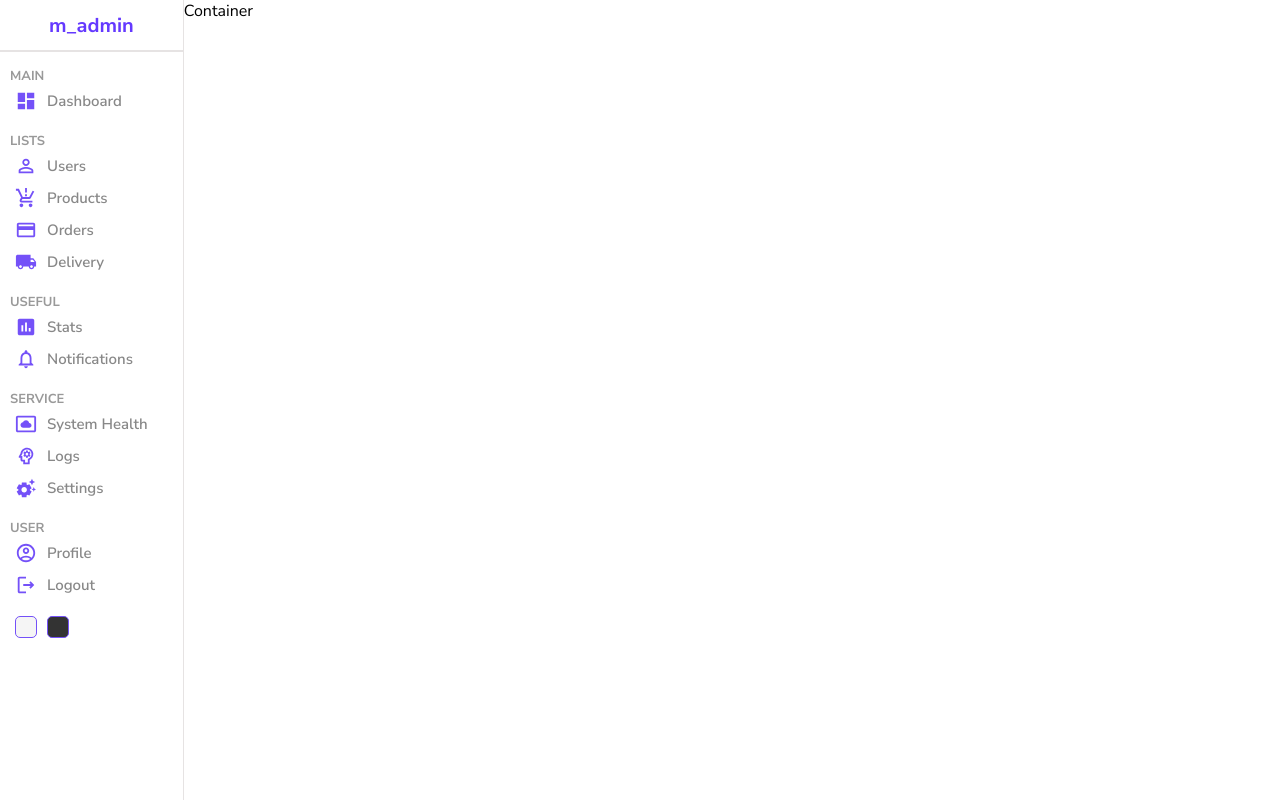
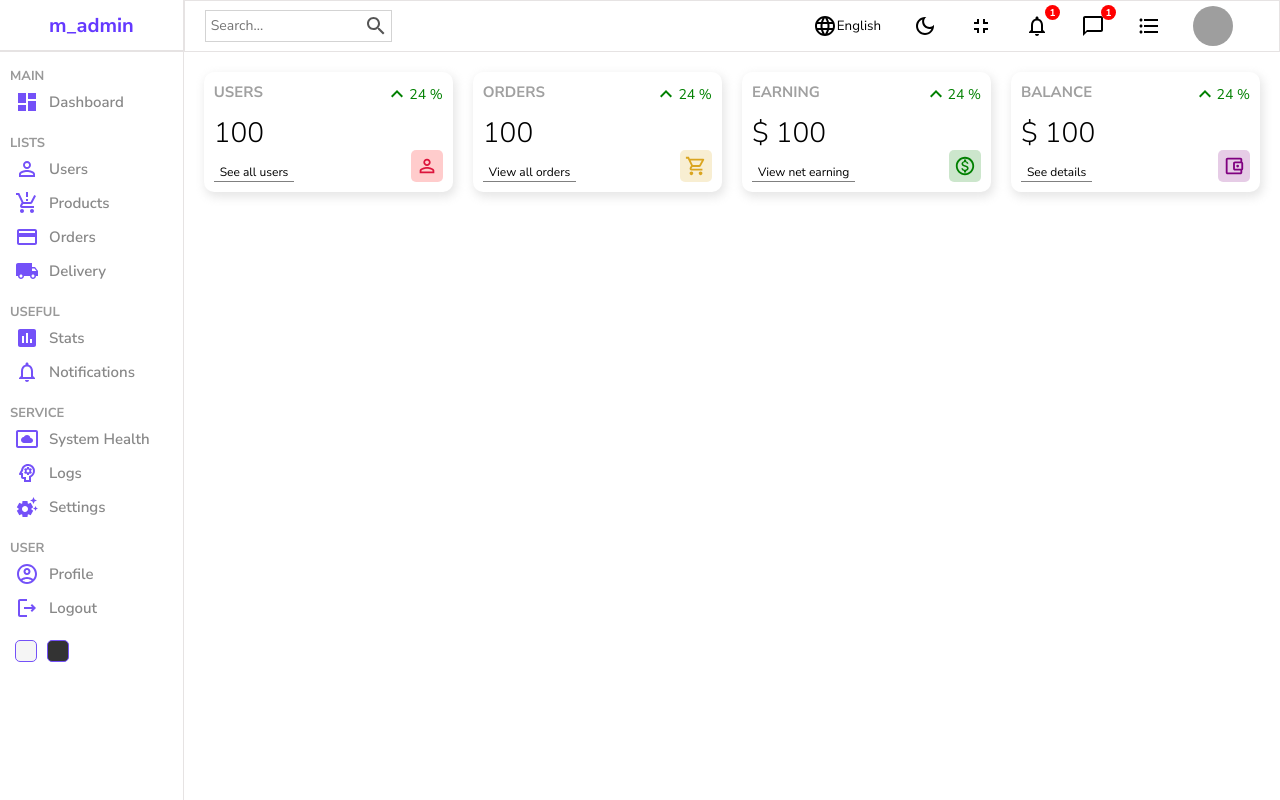
Before and after one commit to kholturaev2001/admin-dashboard, a React (Create React App) app: page / in a window 1280 px wide. Built offline with nearby package versions, Linux system fonts and the light colour scheme; grey boxes are pictures that could not be loaded.

Commit message:
finish header

```diff
--- a/src/components/navbar/Navbar.jsx
+++ b/src/components/navbar/Navbar.jsx
@@ -1,9 +1,50 @@
-import React from 'react'
+import SearchOutlinedIcon from '@mui/icons-material/SearchOutlined';
+import LanguageOutlinedIcon from '@mui/icons-material/LanguageOutlined';
+import DarkModeOutlinedIcon from '@mui/icons-material/DarkModeOutlined';
+import NotificationsNoneOutlinedIcon from '@mui/icons-material/NotificationsNoneOutlined';
+import ChatBubbleOutlineOutlinedIcon from '@mui/icons-material/ChatBubbleOutlineOutlined';
+import FormatListBulletedOutlinedIcon from '@mui/icons-material/FormatListBulletedOutlined';
+import FullscreenExitOutlinedIcon from '@mui/icons-material/FullscreenExitOutlined';
+
 import './navbar.scss'
+
 
 const Navbar = () => {
   return (
-    <div>Navbar</div>
+    <div className='navbar'>
+      <div className="wrapper">
+        <div className="search">
+          <input type='text' placeholder='Search...' />
+          <SearchOutlinedIcon />
+        </div>
+        <div className="items">
+          <button className="item">
+            <LanguageOutlinedIcon className='icon' />
+            English
+          </button>
+          <button className="item">
+            <DarkModeOutlinedIcon className='icon' />
+          </button>
+          <button className="item">
+            <FullscreenExitOutlinedIcon className='icon' />
+          </button>
+          <button className="item">
+            <NotificationsNoneOutlinedIcon className='icon' />
+            <div className="counter">1</div>
+          </button>
+          <button className="item">
+            <ChatBubbleOutlineOutlinedIcon className='icon' />
+            <div className="counter">1</div>
+          </button>
+          <button className="item">
+            <FormatListBulletedOutlinedIcon className='icon' />
+          </button>
+          <button className="item">
+            <img className='avatar' src="https://images.pexels.com/photos/220453/pexels-photo-220453.jpeg?cs=srgb&dl=pexels-pixabay-220453.jpg&fm=jpg" alt="" />
+          </button>
+        </div>
+      </div>
+    </div>
   )
 }
 
--- a/src/components/navbar/navbar.scss
+++ b/src/components/navbar/navbar.scss
@@ -0,0 +1,74 @@
+.navbar {
+  height: 50px;
+  border: 0.5px solid rgb(230, 227, 227);
+  display: flex;
+  align-items: center;
+  font-size: 15px;
+  color: #555;
+
+  .wrapper {
+    display: flex;
+    align-items: center;
+    padding: 20px;
+    justify-content: space-between;
+    width: 100%;
+
+    .search {
+      display: flex;
+      align-items: center;
+      border: 1px solid lightgray;
+      padding: 3px;
+
+      input {
+        border: none;
+        outline: none;
+        background: transparent;
+
+        &::placeholder {
+          font-size: 14px;
+        }
+      }
+    }
+
+    .items {
+      display: flex;
+
+      .item {
+        position: relative;
+        display: flex;
+        align-items: center;
+        margin-right: 20px;
+        border: none;
+        background: transparent;
+        cursor: pointer;
+
+        .icon {
+          font-size: 24px;
+        }
+      }
+
+      .avatar {
+        width: 40px;
+        height: 40px;
+        border-radius: 50px;
+        object-fit: cover;
+      }
+
+      .counter {
+        width: 15px;
+        height: 15px;
+        background: red;
+        border-radius: 50%;
+        color: white;
+        display: flex;
+        align-items: center;
+        justify-content: center;
+        font-size: 10px;
+        font-weight: bold;
+        position: absolute;
+        top: 0;
+        right: -5px;
+      }
+    }
+  }
+}
--- a/src/components/sidebar/Sidebar.jsx
+++ b/src/components/sidebar/Sidebar.jsx
@@ -27,58 +27,81 @@ const Sidebar = () => {
                 <ul>
                     <p className="title">MAIN</p>
                     <li>
+                        <button>
                             <DashboardIcon className='icon' />
                             <span>Dashboard</span>
+                        </button>
                     </li>
                     <p className="title">LISTS</p>
                     <li>
-
+                        <button>
                             <PersonOutlineOutlinedIcon className='icon' />
                             <span>Users</span>
+                        </button>
                     </li>
                     <li>
+                        <button>
                             <ProductionQuantityLimitsIcon className='icon' />
                             <span>Products</span>
+                        </button>
                     </li>
                     <li>
+                        <button>
                             <CreditCardOutlinedIcon className='icon' />
                             <span>Orders</span>
+                        </button>
                     </li>
                     <li>
+                        <button>
                             <LocalShippingIcon className='icon' />
                             <span>Delivery</span>
+                        </button>
                     </li>
                     <p className="title">USEFUL</p>
 
                     <li>
+                        <button>
                             <AssessmentIcon className='icon' />
                             <span>Stats</span>
+                        </button>
                     </li>
                     <li>
+                        <button>
                             <NotificationsNoneIcon className='icon' />
                             <span>Notifications</span>
+                        </button>
                     </li>
                     <p className="title">SERVICE</p>
                     <li>
+                        <button>
                             <SettingsSystemDaydreamIcon className='icon' />
                             <span>System Health</span>
+                        </button>
                     </li>
                     <li>
+                        <button>
                             <PsychologyOutlinedIcon className='icon' />
                             <span>Logs</span>
+                        </button>
                     </li>
                     <li>
+                        <button>
                             <SettingsSuggestIcon className='icon' />
                             <span>Settings</span>
+                        </button>
                     </li>
                     <p className="title">USER</p>
                     <li>
+                        <button>
                             <AccountCircleOutlinedIcon className='icon' />
                             <span>Profile</span>
+                        </button>
                     </li>
                     <li>
+                        <button>
                             <LogoutOutlinedIcon className='icon' />
                             <span>Logout</span>
+                        </button>
                     </li>
                 </ul>
             </div>
--- a/src/components/sidebar/sidebar.scss
+++ b/src/components/sidebar/sidebar.scss
@@ -13,7 +13,7 @@
     .logo {
       font-size: 20px;
       font-weight: bold;
-            color: #6439ff
+      color: #6439ff;
     }
   }
 
@@ -40,16 +40,26 @@
       li {
         display: flex;
         align-items: center;
-                padding: 5px;
         font-size: 18px;
         cursor: pointer;
 
+        button {
+          padding: 5px;
+          border: none;
+          background: transparent;
+          cursor: pointer;
+          width: 100%;
+          display: flex;
+          align-items: center;
+          height: 100%;
+        }
+
         &:hover {
-                    background: #ece8ff
+          background: #ece8ff;
         }
 
         .icon {
-                    font-size: 22px;
+          font-size: 24px;
           color: #7451f8;
         }
 
--- /dev/null
+++ b/src/components/windget/Widget.jsx
@@ -0,0 +1,101 @@
+import KeyboardArrowUpOutlinedIcon from '@mui/icons-material/KeyboardArrowUpOutlined';
+import PersonOutlineOutlinedIcon from '@mui/icons-material/PersonOutlineOutlined';
+import AccountBalanceWalletOutlinedIcon from '@mui/icons-material/AccountBalanceWalletOutlined';
+import ShoppingCartOutlinedIcon from '@mui/icons-material/ShoppingCartOutlined';
+import MonetizationOnOutlinedIcon from '@mui/icons-material/MonetizationOnOutlined';
+
+import './widget.scss'
+
+const Widget = ({ type }) => {
+
+    //temporary
+    const amount = 100;
+    const diff = 24;
+
+    let data;
+
+    switch (type) {
+        case 'user':
+            data = {
+                title: "USERS",
+                isMoney: false,
+                link: 'See all users',
+                icon: (
+                    <PersonOutlineOutlinedIcon
+                        className='icon'
+                        style={{
+                            backgroundColor: 'rgba(255, 0, 0, 0.2)',
+                            color: 'crimson'
+                        }}
+                    />),
+            };
+            break;
+        case 'order':
+            data = {
+                title: "ORDERS",
+                isMoney: false,
+                link: 'View all orders',
+                icon: (
+                    <ShoppingCartOutlinedIcon
+                        className='icon'
+                        style={{
+                            backgroundColor: 'rgba(218, 168, 32, 0.2)',
+                            color: 'goldenrod'
+                        }}
+                    />),
+            };
+            break;
+        case 'earning':
+            data = {
+                title: "EARNING",
+                isMoney: true,
+                link: 'View net earning',
+                icon: (
+                    <MonetizationOnOutlinedIcon
+                        className='icon'
+                        style={{
+                            backgroundColor: 'rgba(0, 128, 0, 0.2)',
+                            color: 'green'
+                        }}
+                    />),
+            };
+            break;
+        case 'balance':
+            data = {
+                title: "BALANCE",
+                isMoney: true,
+                link: 'See details',
+                icon: (
+                    <AccountBalanceWalletOutlinedIcon
+                        className='icon'
+                        style={{
+                            backgroundColor: 'rgba(128, 0, 128, 0.2)',
+                            color: 'purple'
+                        }}
+                    />),
+            };
+            break;
+        default:
+            break;
+    }
+
+    return (
+        <div className='widget'>
+            <div className="left">
+                <span className="title">{data.title}</span>
+                <span className="counter">{data.isMoney && "$"} {amount}</span>
+                <button className="link button">{data.link}</button>
+            </div>
+            <div className="right">
+                <div className="percentage positive">
+                    <KeyboardArrowUpOutlinedIcon />
+                    {diff} %
+                </div>
+                {data.icon}
+
+            </div>
+        </div>
+    )
+}
+
+export default Widget
--- /dev/null
+++ b/src/components/windget/widget.scss
@@ -0,0 +1,54 @@
+.widget {
+  display: flex;
+  flex: 1;
+  justify-content: space-between;
+  padding: 10px;
+  -webkit-box-shadow: 2px 4px 10px 1px rgbg(0, 0, 0, 0.47);
+  box-shadow: 2px 4px 10px 1px rgba(201, 201, 201, 0.47);
+  border-radius: 10px;
+  height: 100px;
+
+  .left,
+  .right {
+    display: flex;
+    flex-direction: column;
+    justify-content: space-between;
+
+    .title {
+      font-weight: bold;
+      font-size: 15px;
+      color: rgb(160, 160, 160);
+    }
+
+    .counter {
+      font-size: 28px;
+      font-weight: 300;
+    }
+  }
+
+  .link {
+    font-size: 12px;
+    border-bottom: 1px solid gray;
+    width: max-content;
+  }
+
+  .percentage {
+    display: flex;
+    align-items: center;
+    font-size: 14px;
+
+    &.positive {
+      color: green;
+    }
+    &.negative {
+      color: red;
+    }
+  }
+
+  .icon {
+    font-size: 22px;
+    padding: 5px;
+    border-radius: 5px;
+    align-self: flex-end;
+  }
+}
--- a/src/index.js
+++ b/src/index.js
@@ -1,6 +1,7 @@
 import React from 'react';
 import ReactDOM from 'react-dom/client';
 import App from './App';
+import './index.scss'
 
 const root = ReactDOM.createRoot(document.getElementById('root'));
 root.render(
--- /dev/null
+++ b/src/index.scss
@@ -0,0 +1,6 @@
+.button {
+    // width: 100%;
+    border: none;
+    background: transparent;
+    cursor: pointer;
+}
--- a/src/pages/home/Home.jsx
+++ b/src/pages/home/Home.jsx
@@ -1,11 +1,21 @@
+import Navbar from '../../components/navbar/Navbar'
 import Sidebar from '../../components/sidebar/Sidebar'
+import Widget from '../../components/windget/Widget'
 import './home.scss'
 
 const Home = () => {
   return (
     <div className='home'>
       <Sidebar />
-      <div className="homeContainer">Container</div>
+      <div className="homeContainer">
+        <Navbar />
+        <div className="widgets">
+          <Widget type='user' />
+          <Widget type='order' />
+          <Widget type='earning' />
+          <Widget type='balance' />
+        </div>
+      </div>
 
     </div>
   )
--- a/src/pages/home/home.scss
+++ b/src/pages/home/home.scss
@@ -1,7 +1,14 @@
 .home {
-    display: flex;
+  display: flex;
 
-    .homeContainer {
-        flex: 6;
+  .homeContainer {
+    flex: 6;
+
+    .widgets {
+      display: flex;
+      flex-wrap: wrap;
+      padding: 20px;
+      gap: 20px;
     }
+  }
 }
```
Lines whose indentation alone changed are shown as unchanged.
